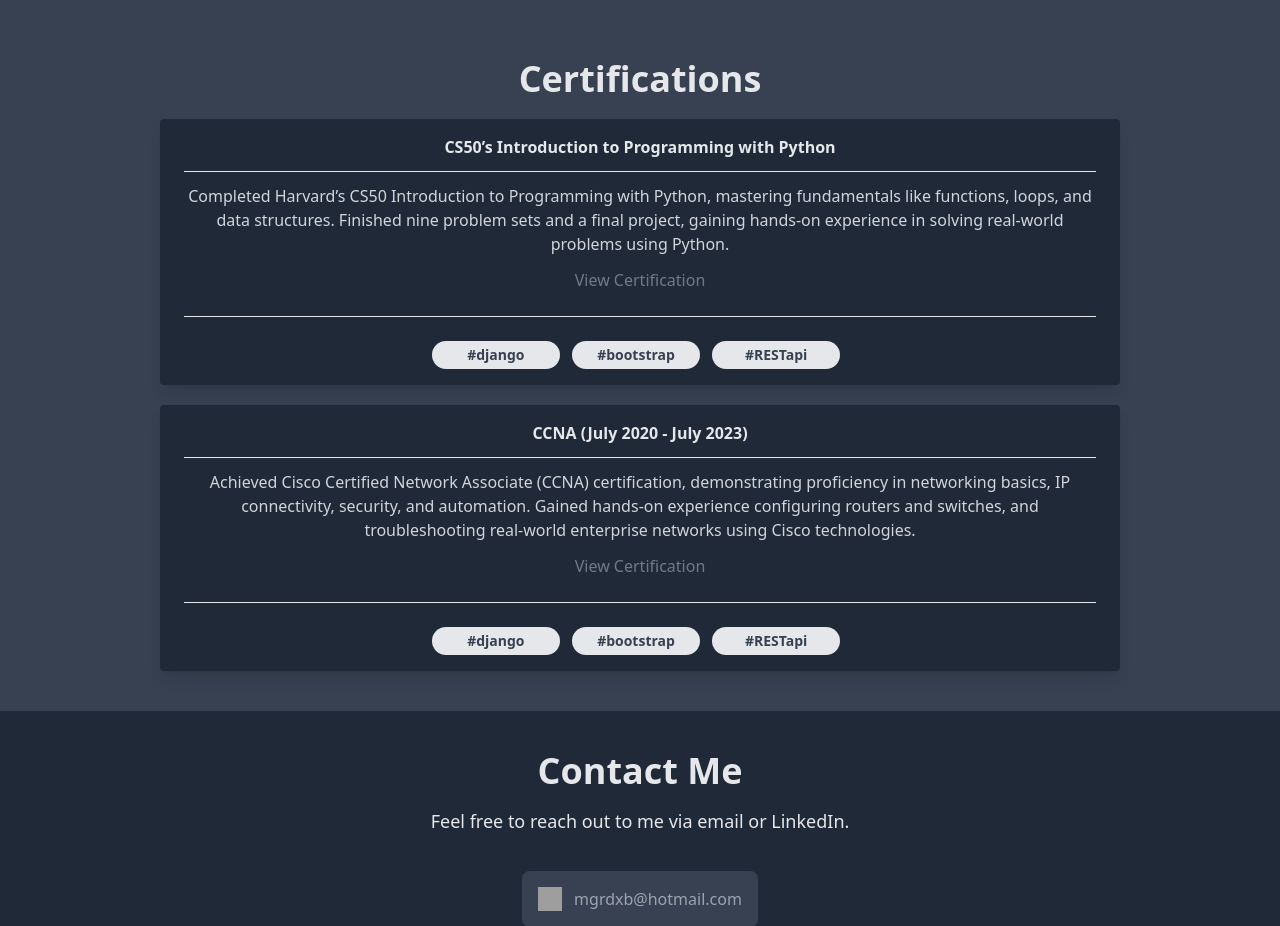
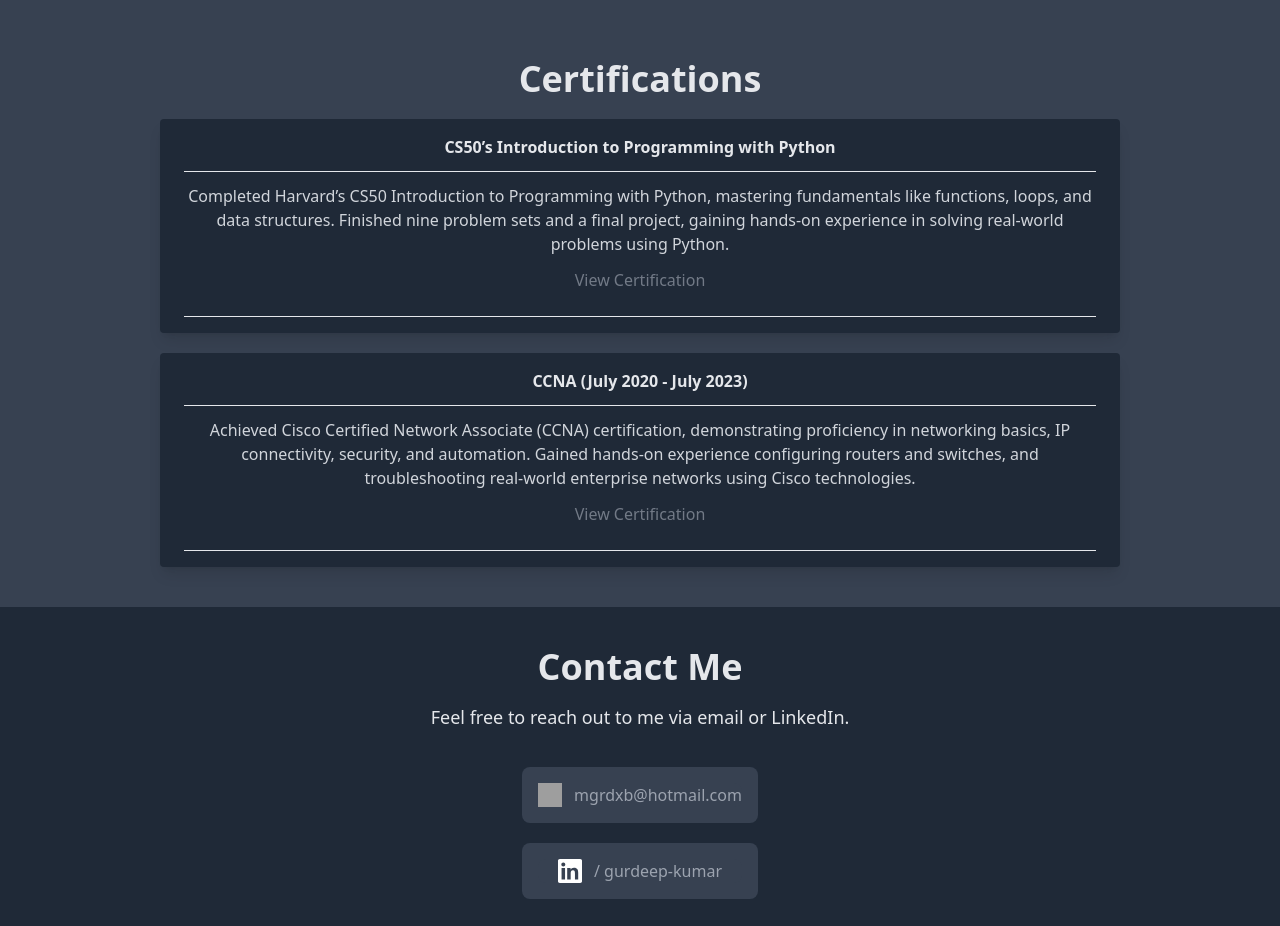
Before and after one commit to gurdeepkumar/portfolio, a Django app: page / in a window 1280 px wide. Shown: the part 2263-3189 px from the top of the page. Run offline with Django 5.2, Linux system fonts and the light colour scheme; style sheets or scripts are compiled from the project's sources; some libraries are stand-ins or nearby versions; grey boxes are pictures that could not be loaded.

Commit message:
Bug: removed tags from certifications.

```diff
--- a/core/templates/core/layers/certifications.html
+++ b/core/templates/core/layers/certifications.html
@@ -24,21 +24,6 @@
           </a>
           <hr class="h-px mt-3 bg-gray-200 border-0 dark:bg-gray-700" />
         </div>
-
-        <div class="px-6 pt-1 pb-2">
-          <span
-            class="inline-block w-32 bg-gray-200 rounded-full my-1 px-3 py-1 text-sm font-semibold text-gray-700 mr-2 mb-2"
-            >#django</span
-          >
-          <span
-            class="inline-block w-32 bg-gray-200 rounded-full my-1 px-3 py-1 text-sm font-semibold text-gray-700 mr-2 mb-2"
-            >#bootstrap</span
-          >
-          <span
-            class="inline-block w-32 bg-gray-200 rounded-full my-1 px-3 py-1 text-sm font-semibold text-gray-700 mr-2 mb-2"
-            >#RESTapi</span
-          >
-        </div>
       </div>
       <!---2nd Certification-->
       <div class="bg-gray-800 rounded overflow-hidden shadow-lg">
@@ -59,21 +44,6 @@
           </a>
           <hr class="h-px mt-3 bg-gray-200 border-0 dark:bg-gray-700" />
         </div>
-
-        <div class="px-6 pt-1 pb-2">
-          <span
-            class="inline-block w-32 bg-gray-200 rounded-full my-1 px-3 py-1 text-sm font-semibold text-gray-700 mr-2 mb-2"
-            >#django</span
-          >
-          <span
-            class="inline-block w-32 bg-gray-200 rounded-full my-1 px-3 py-1 text-sm font-semibold text-gray-700 mr-2 mb-2"
-            >#bootstrap</span
-          >
-          <span
-            class="inline-block w-32 bg-gray-200 rounded-full my-1 px-3 py-1 text-sm font-semibold text-gray-700 mr-2 mb-2"
-            >#RESTapi</span
-          >
-        </div>
       </div>
       <!--3rd Certification-->
     </div>
```
